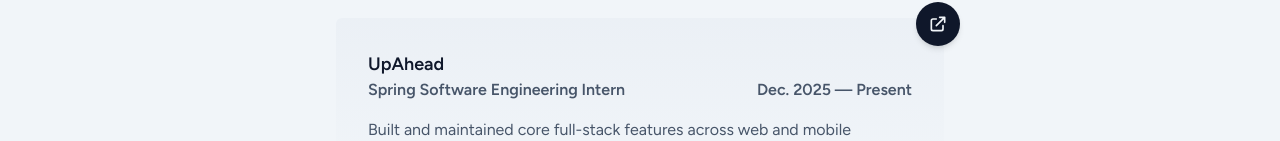
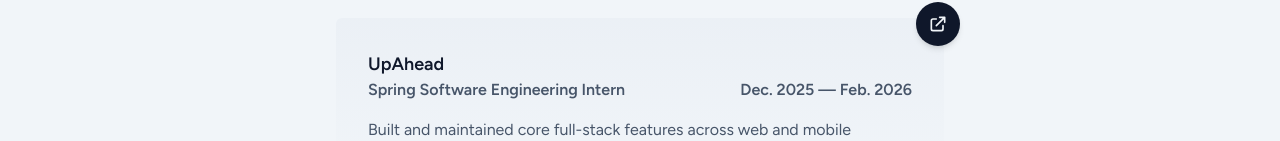
Before and after one commit to PkTheCoda/portfolio-v3, a React (Vite) app: page / in a window 1280 px wide. Shown: the part 811-952 px from the top of the page. Built offline with nearby package versions, Linux system fonts and the light colour scheme.

Commit message:
updated times on upahead work history

```diff
--- a/src/Components/Experience.jsx
+++ b/src/Components/Experience.jsx
@@ -10,7 +10,7 @@
         image: ultralogo,
         company: 'UpAhead',
         position: 'Spring Software Engineering Intern',
-        dateRange: 'Dec. 2025 — Present',
+        dateRange: 'Dec. 2025 — Feb. 2026',
         description: 'Built and maintained core full-stack features across web and mobile platforms for UpAhead, an edtech platform used by 25K+ students worldwide.',
         link: 'https://www.upahead.online/',
         tools: ['React', 'Tailwind CSS', 'Firebase', 'Amplitude'],
```
